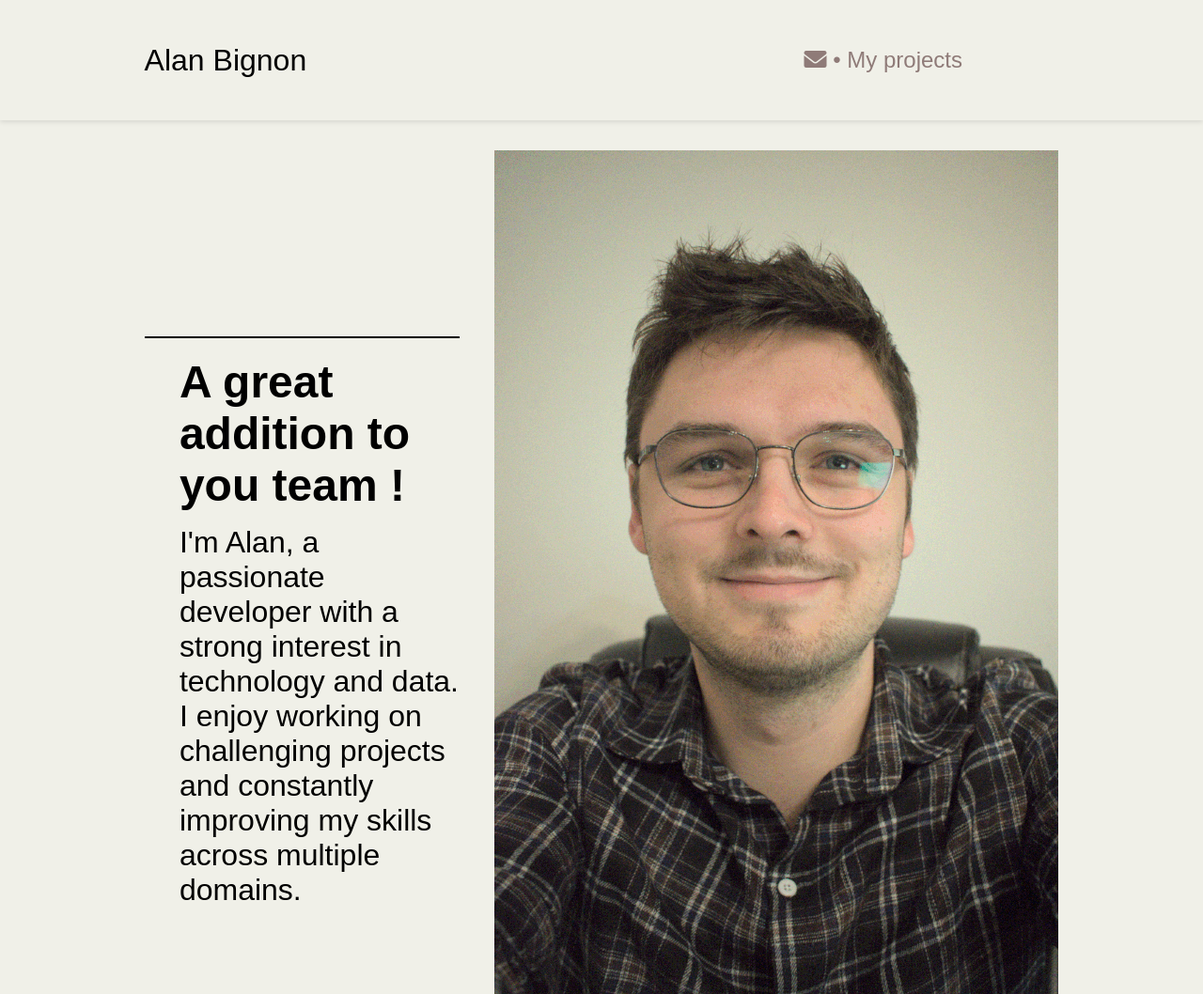
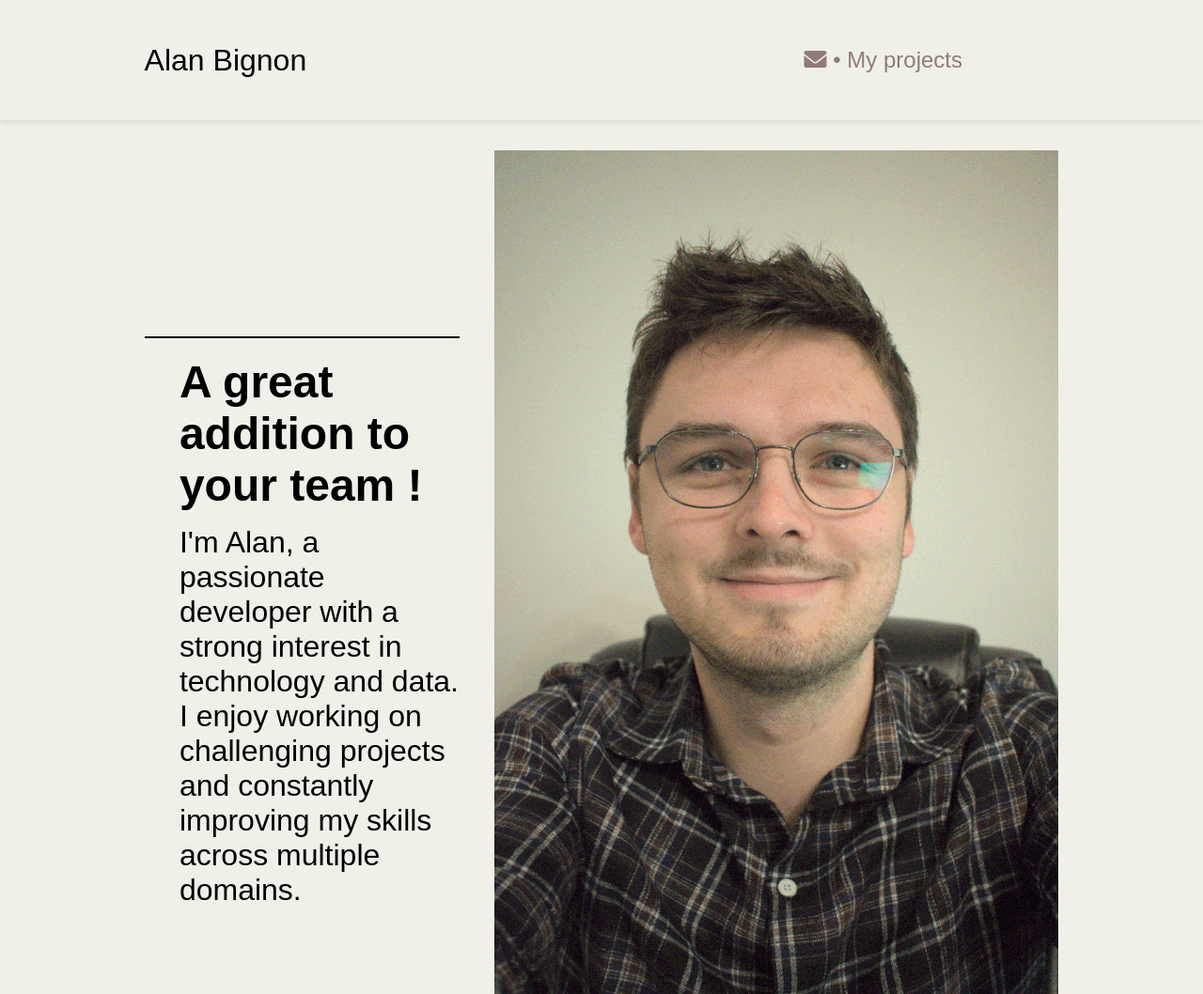
Before and after one commit to XeroBis/portfolio, a Django app: page / in a window 1280 px wide. Shown: the top 1058 px of the page at 94% size. Run offline with Django 5.2, Linux system fonts and the light colour scheme; parts of the project's set-up code (start-up, migrations or seed data) failed here and were passed over.

Commit message:
fix error

```diff
--- a/home/templates/home/index.html
+++ b/home/templates/home/index.html
@@ -27,7 +27,7 @@
 
     <section id="about_me">
         <div id="about_me_txt">
-            <h1 id="about_me_accroche">A great addition to you team !</h1>
+            <h1 id="about_me_accroche">A great addition to your team !</h1>
             <p id="about_me_phrase">
                 I'm Alan, a passionate developer with a strong interest in technology and data.
                 I enjoy working on challenging projects and constantly improving my skills across multiple domains.
--- a/requirements.txt
+++ b/requirements.txt
@@ -1,2 +1,3 @@
 django
 python-dotenv
+gunicorn
```
Also changed, not shown: 1 other file.
